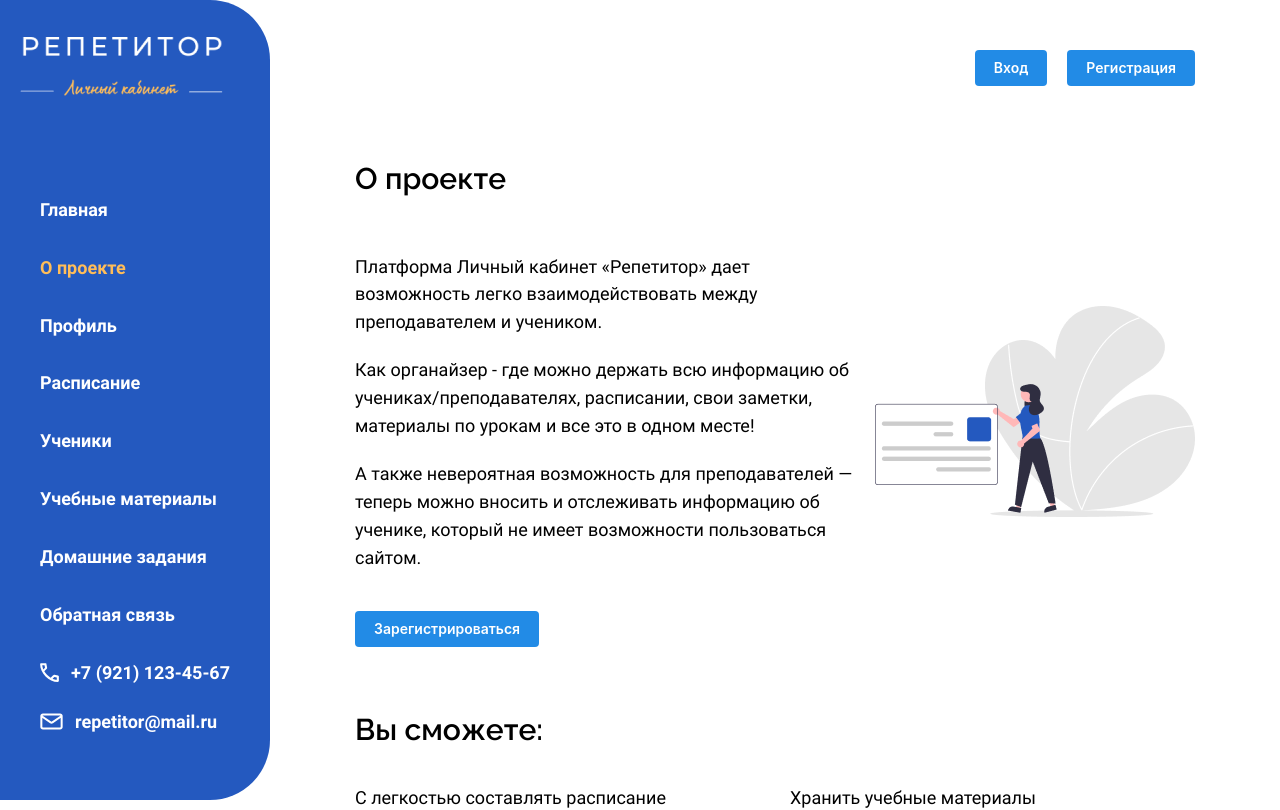
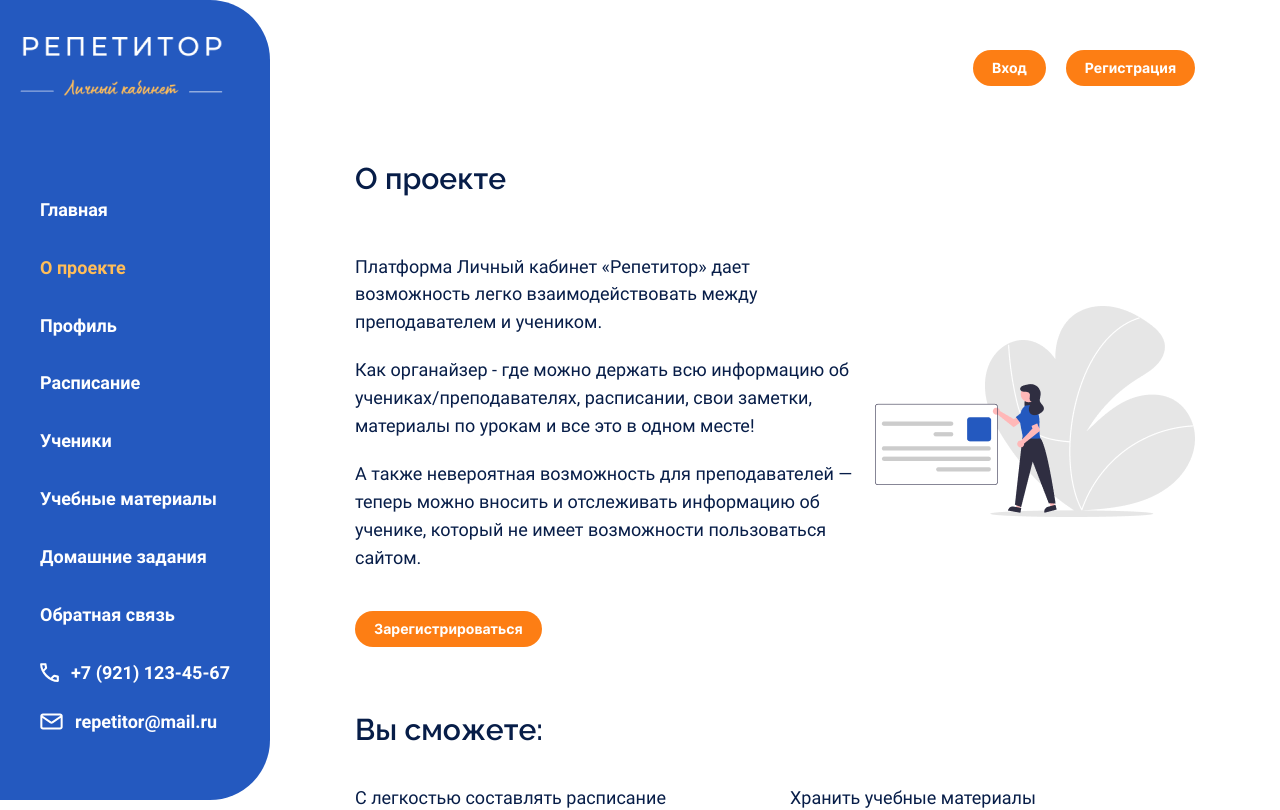
Before and after one commit to TutorOffice/TutorOffice-frontend, a React (Vite) app: page /about in a window 1280 px wide. Shown: the top 810 px of the page. Built offline with nearby package versions, Linux system fonts and the light colour scheme.

Commit message:
Refactor | ♻️ Add postcss connfig, refactor Button

```diff
--- /dev/null
+++ b/postcss.config.js
@@ -0,0 +1,14 @@
+module.exports = {
+  plugins: {
+    'postcss-preset-mantine': {},
+    'postcss-simple-vars': {
+      variables: {
+        'mantine-breakpoint-xs': '36em',
+        'mantine-breakpoint-sm': '48em',
+        'mantine-breakpoint-md': '62em',
+        'mantine-breakpoint-lg': '75em',
+        'mantine-breakpoint-xl': '88em',
+      },
+    },
+  },
+}
--- a/src/Globals.d.ts
+++ b/src/Globals.d.ts
@@ -1,5 +1,12 @@
-declare module '*.module.css'
-declare module '*.jpg'
-declare module '*.png'
-declare module '*.svg'
-// and so on for whatever flavor of css you're using
+import { DefaultMantineColor, MantineColorsTuple } from '@mantine/core'
+
+type ExtendedCustomColors =
+  | 'primaryColorName'
+  | 'secondaryColorName'
+  | DefaultMantineColor
+
+declare module '@mantine/core' {
+  export interface MantineThemeColorsOverride {
+    colors: Record<ExtendedCustomColors, MantineColorsTuple>
+  }
+}
--- /dev/null
+++ b/src/declaration.d.ts
@@ -0,0 +1,4 @@
+declare module '*.module.css'
+declare module '*.jpg'
+declare module '*.png'
+declare module '*.svg'
--- a/src/index.tsx
+++ b/src/index.tsx
@@ -1,5 +1,5 @@
+import '@mantine/core/styles.css'
 import './index.css'
-import '@mantine/core/styles.css'
 
 import { MantineProvider } from '@mantine/core'
 import ReactDOM from 'react-dom/client'
--- a/src/shared/constants/theme.ts
+++ b/src/shared/constants/theme.ts
@@ -1,5 +1,33 @@
 import { createTheme } from '@mantine/core'
 
 export const theme = createTheme({
-  /** Put your mantine theme override here */
+  primaryColor: 'orange',
+  fontFamily: 'Raleway',
+  colors: {
+    primaryColor: [
+      '#fff6e1',
+      '#ffeccc',
+      '#ffd79b',
+      '#ffc264',
+      '#ffaf38',
+      '#ffa31b',
+      '#ff9d09',
+      '#e38900',
+      '#ca7800',
+      '#b06700',
+    ],
+    secondaryColor: [
+      '#eaf3ff',
+      '#d6e2fa',
+      '#abc3ef',
+      '#7ea1e5',
+      '#5885dd',
+      '#4173d8',
+      '#326ad7',
+      '#2459bf',
+      '#1b4fac',
+      '#064499',
+    ],
+  },
+  defaultRadius: 'xl',
 })
--- a/src/shared/ui/button/Button.module.css
+++ /dev/null
@@ -1,78 +0,0 @@
-.button {
-    width: fit-content;
-    padding: 18px 60px;
-    font-family: 'Raleway', sans-serif;
-    font-style: normal;
-    font-weight: 600;
-    font-size: 18px;
-    line-height: 21px;
-    color: var(--black);
-    border-radius: 20px;
-}
-
-.button:disabled {
-    background-color: var(--inactive);
-    color: var(--gray);
-    border: 1px solid var(--gray);
-    pointer-events: none;
-}
-
-.buttonPrimary {
-    background-color: var(--orange);
-    transition: background-color 0.3s ease-in-out;
-}
-
-.buttonPrimary:hover {
-    background-color: var(--orange-hover);
-}
-
-.buttonGhost {
-    background: var(--white);
-    outline: 1px solid var(--blue);
-    border-radius: 20px;
-    color: var(--blue);
-    transition: .1s ease-in-out;
-
-}
-
-.buttonGhost:hover {
-    outline: 2px solid var(--blue);
-    transition: .1s ease-in-out;
-}
-
-.buttonBack {
-    padding: 0;
-    align-self: flex-start;
-    color: var(--orange);
-    transition: color 0.3s ease-in-out;
-}
-
-.buttonBack:hover {
-    color: var(--orange-hover);
-}
-
-.buttonBack:active {
-    color: var(--orange-pressed);
-}
-
-.buttonCommon {
-    padding: 0;
-    align-self: flex-start;
-    color: var(--orange);
-    transition: color 0.3s ease-in-out;
-}
-
-.buttonCommon:hover {
-    color: var(--orange-hover);
-}
-
-.buttonCommon:active {
-    color: var(--orange-pressed);
-}
-
-@media screen and (max-width: 819px) {
-	.button:disabled, .buttonPrimary, .buttonGhost {
-		padding: 15px 60px;
-		font-size: 16px;
-	}
-}
--- a/src/shared/ui/button/Button.tsx
+++ b/src/shared/ui/button/Button.tsx
@@ -1,29 +1,17 @@
 import {
   Button as MantButton,
   ButtonProps as MantButtonProps,
+  ElementProps,
 } from '@mantine/core'
-import React from 'react'
+import React, { ReactNode } from 'react'
 
-import { useBack } from './useBack'
-
-interface ButtonProps extends MantButtonProps {
-  onClick?: () => void
-  children: React.ReactNode
-  isDisabled?: boolean
-  width?: string
-  className?: string
+interface ButtonProps
+  extends MantButtonProps,
+    ElementProps<'button', keyof MantButtonProps> {
+  children: ReactNode
 }
 
-const Button: React.FC<ButtonProps> = ({
-  onClick,
-  children,
-  variant,
-  isDisabled,
-  className,
-  ...props
-}) => {
-  const [goBack] = useBack()
-
+const Button: React.FC<ButtonProps> = ({ children, className, ...props }) => {
   return <MantButton {...props}>{children}</MantButton>
 }
 
```
Also changed, not shown: package.json (+5 -2 lines), src/index.css (indentation only), 1 other file (tests, documents, lock files or other folders).
